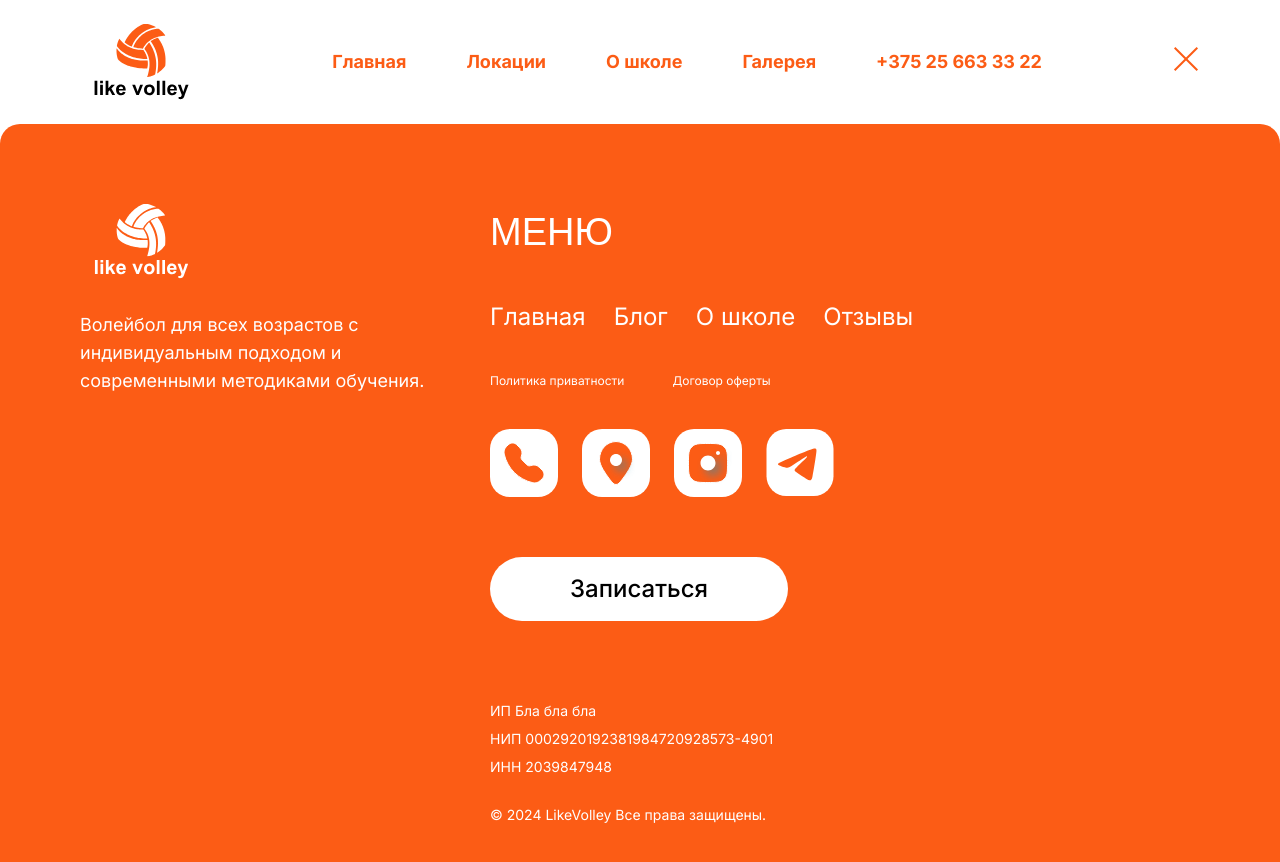
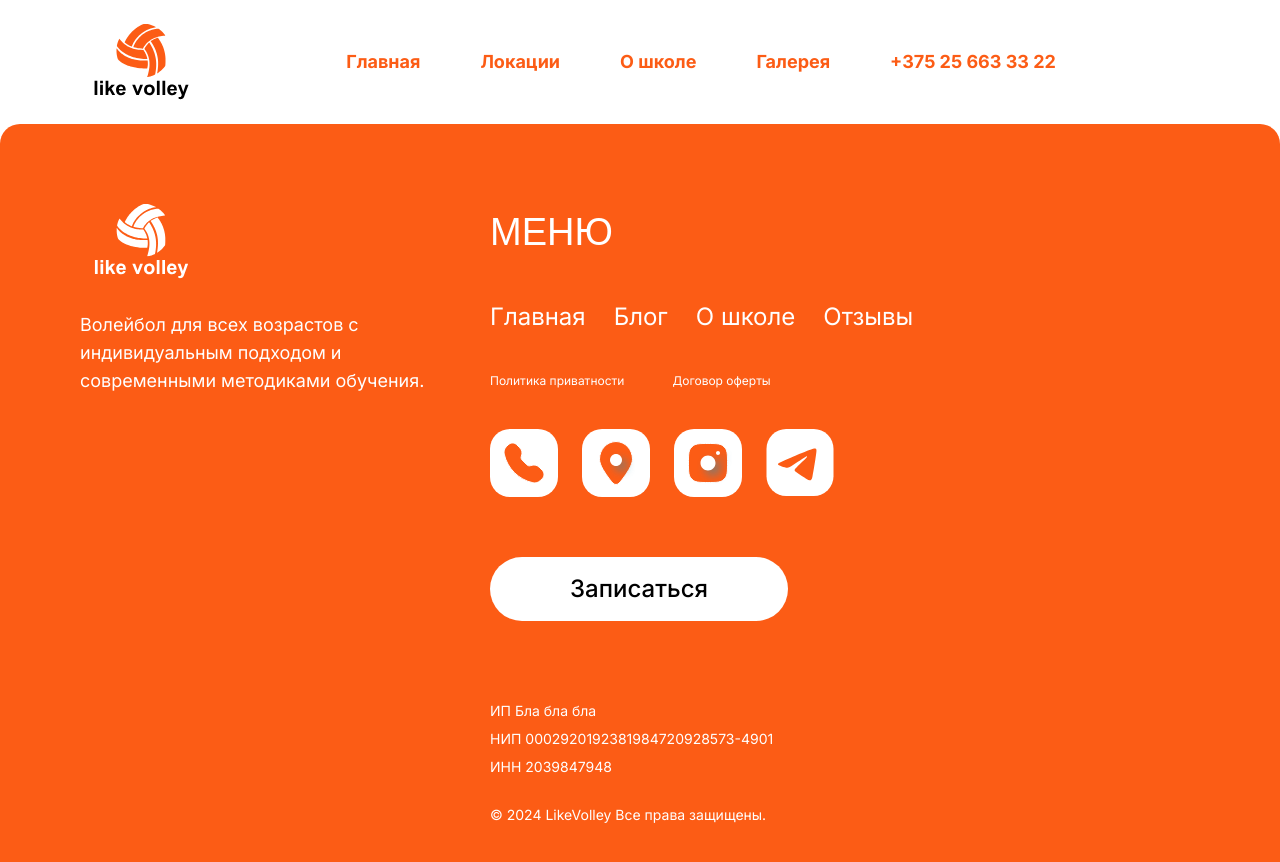
Before and after one commit to evgeniyworkbel/like-volley, a Next.js app: page /about in a window 1280 px wide. Shown: the top 862 px of the page. Built offline with nearby package versions, Linux system fonts and the light colour scheme; a web font is replaced by a local one.

Commit message:
fix(widgets): change CloseMenu

```diff
--- a/src/widgets/header/ui/close-meny.tsx
+++ b/src/widgets/header/ui/close-meny.tsx
@@ -4,7 +4,7 @@ import { BurgerMenuProps } from "../model/types";
 export function CloseMeny({ onClick }: BurgerMenuProps) {
   return (
     <Button onClick={onClick}>
-      <div className="relative h-7 w-7">
+      <div className="relative h-7 w-7 xl:hidden">
         <div className="absolute top-1/2 left-1/2 h-0.5 w-8 -translate-x-1/2 -translate-y-1/2 rotate-45 bg-accent-orange"></div>
         <div className="absolute top-1/2 left-1/2 h-0.5 w-8 -translate-x-1/2 -translate-y-1/2 -rotate-45 bg-accent-orange"></div>
       </div>
```
